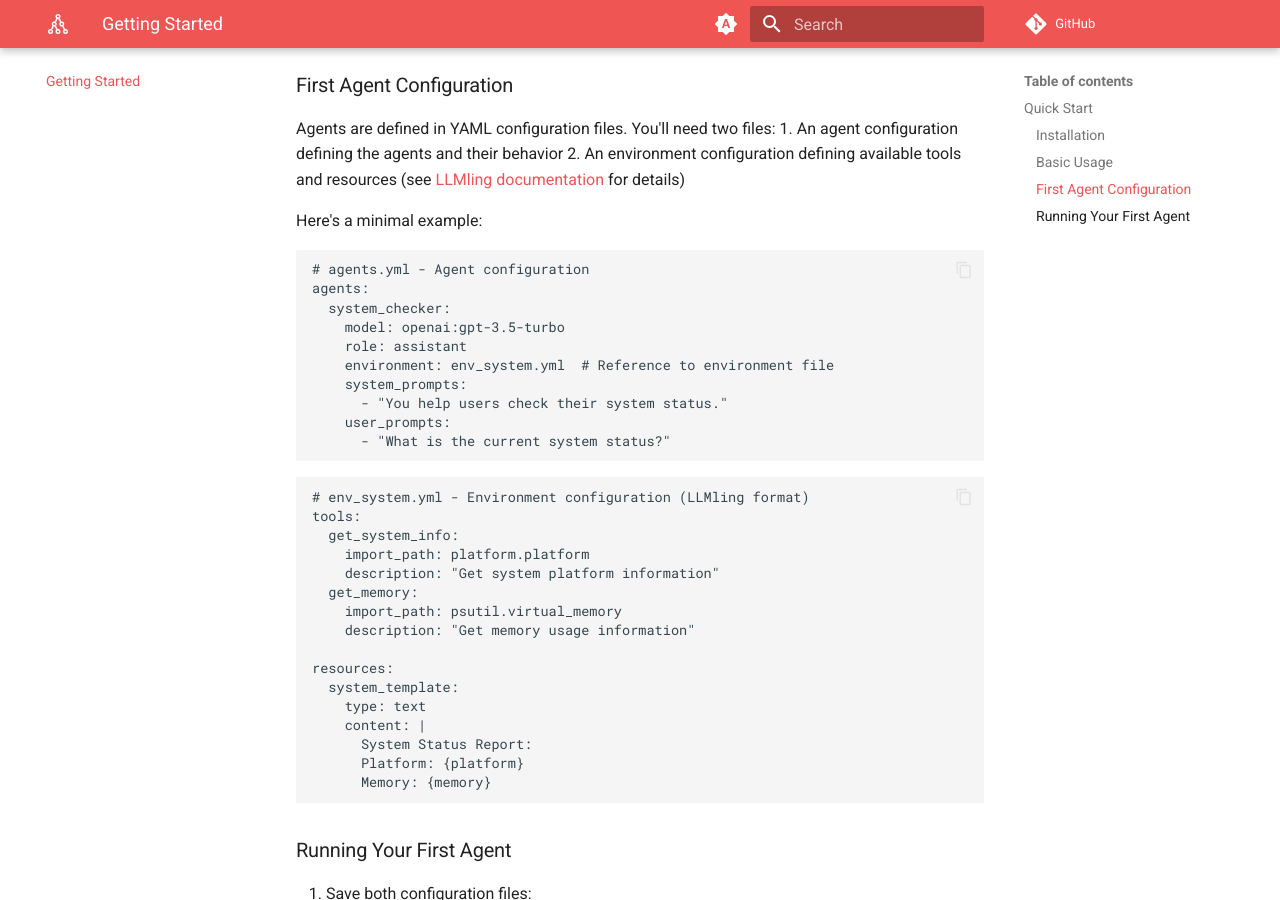
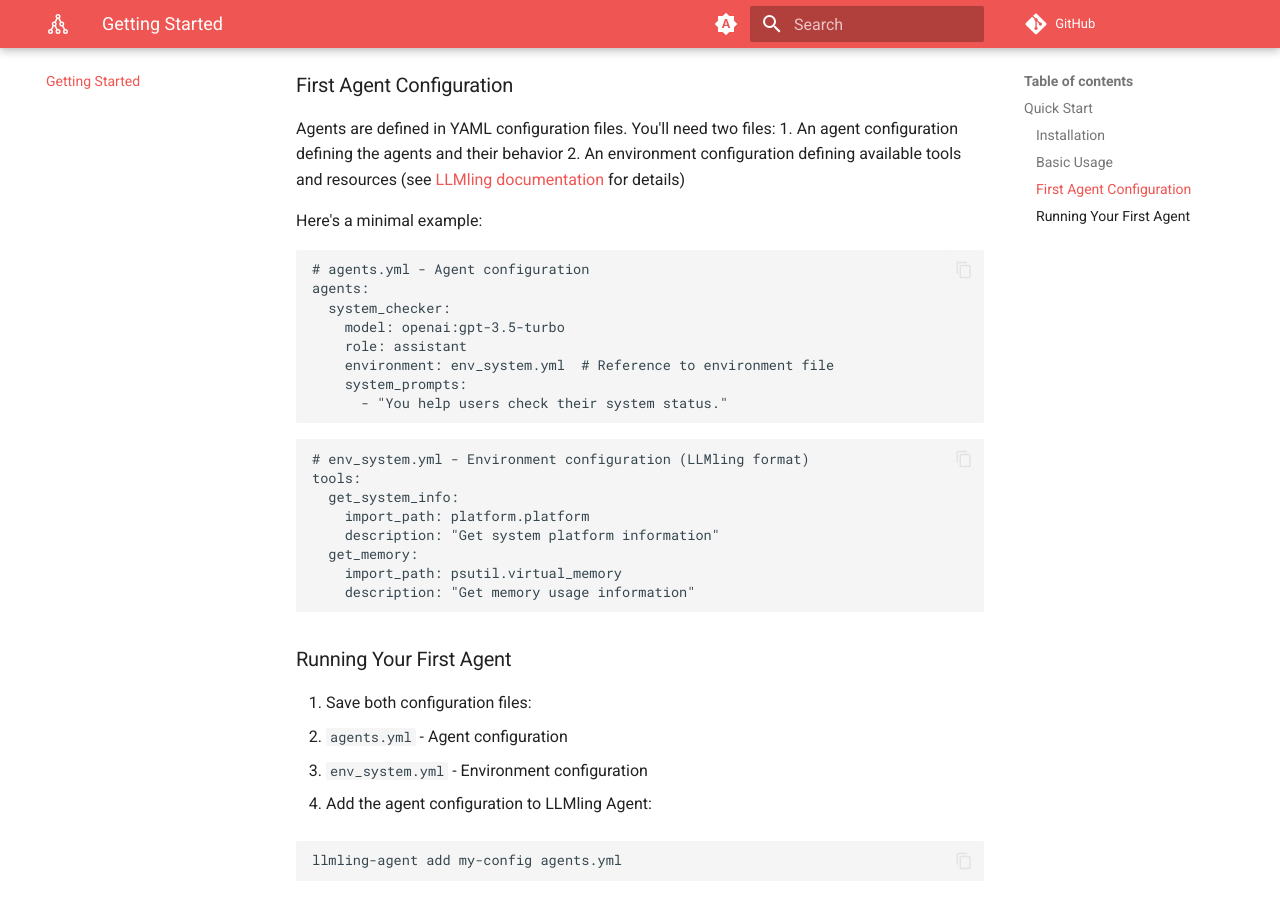
Before and after one commit to uk0/llmling-agent, an MkDocs documentation site: the page built from docs/quickstart.md, in a window 1280 px wide and 900 px high, scrolled down 654 px. Built offline with MkDocs 1.6.1 and Material for MkDocs 9.7.7, drawn with Linux system fonts in a browser that asks for light colours; comment, search, counter and statistics services are not loaded.

Commit message:
chore: cleanup

````diff
--- a/docs/quickstart.md
+++ b/docs/quickstart.md
@@ -39,8 +39,6 @@ agents:
     environment: env_system.yml  # Reference to environment file
     system_prompts:
       - "You help users check their system status."
-    user_prompts:
-      - "What is the current system status?"
 ```
 
 ```yaml
@@ -52,14 +50,6 @@ tools:
   get_memory:
     import_path: psutil.virtual_memory
     description: "Get memory usage information"
-
-resources:
-  system_template:
-    type: text
-    content: |
-      System Status Report:
-      Platform: {platform}
-      Memory: {memory}
 ```
 
 ### Running Your First Agent
````
Also changed, not shown: README.md (+0 -10 lines).
